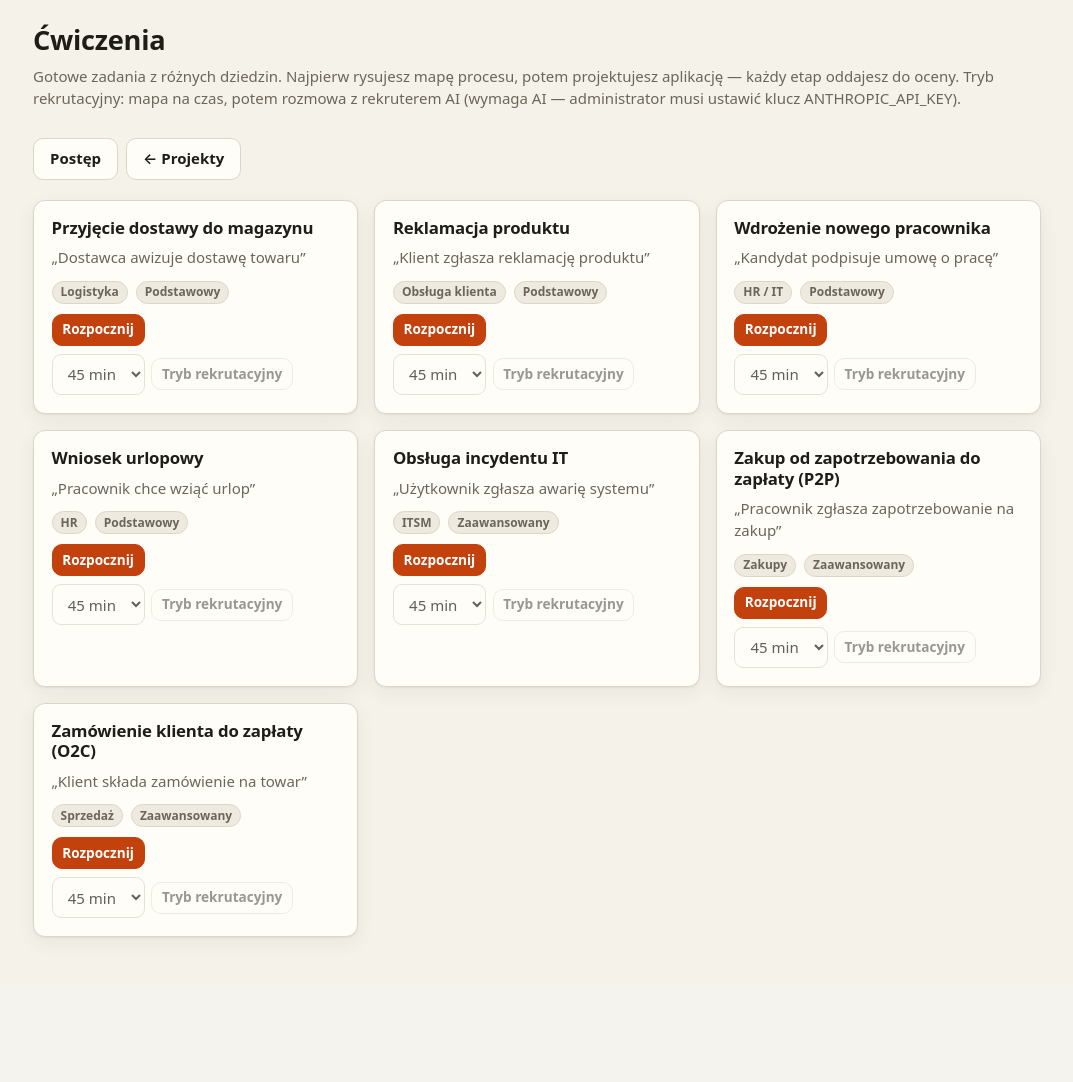
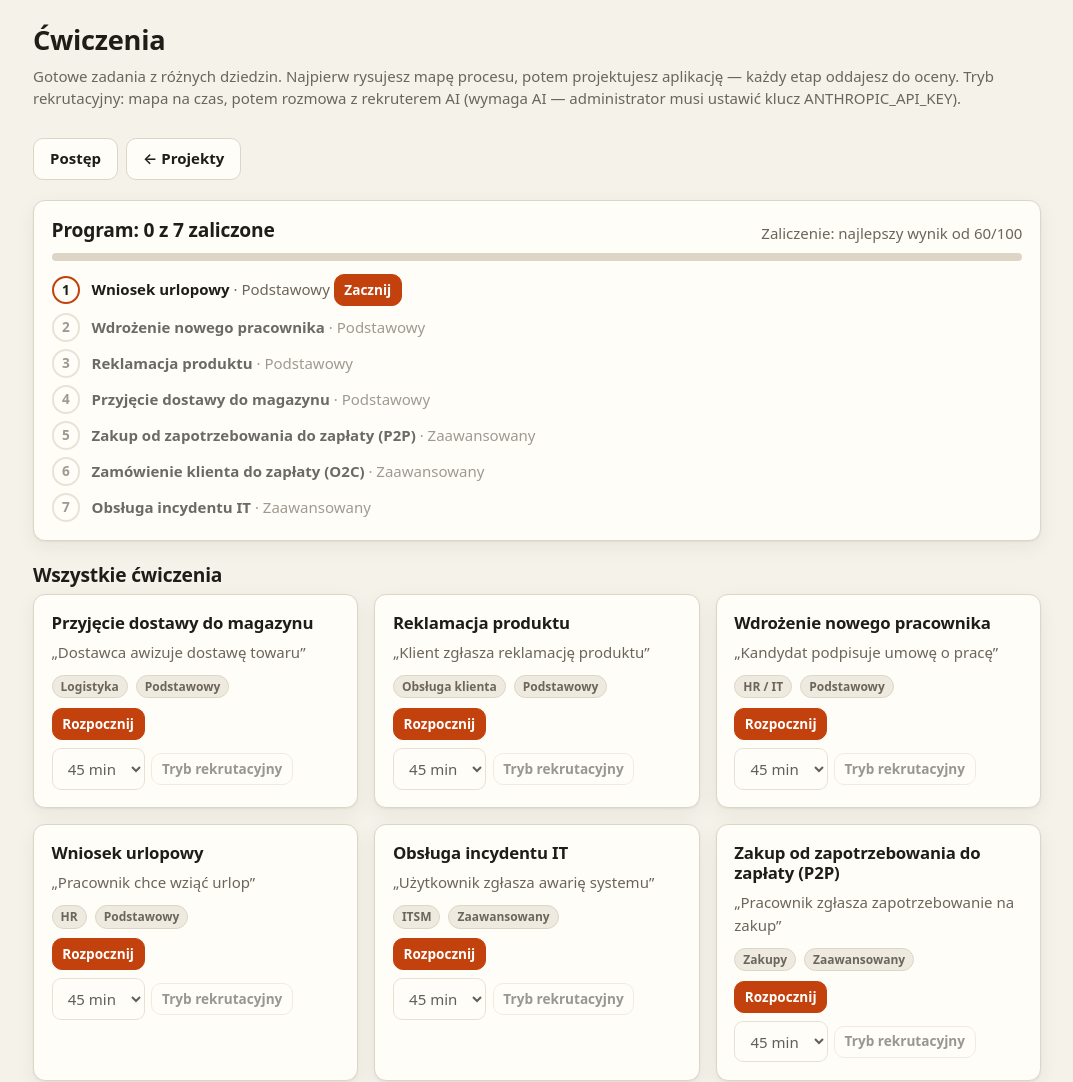
Before and after one commit to TomaszWu14/flowmap, a Flask app: page /cwiczenia in a window 1280 px wide. Shown: the part 54-1136 px from the top of the page, without its empty margins (103-1176 px from the left). Before the commit the page ends 993 px from the top, so only its background shows below. Run offline with Flask 3, Linux system fonts and the light colour scheme; the visitor is signed in with stand-in values (Sample User, id 1); data that the repository does not hold is empty; some libraries are stand-ins or nearby versions.

Commit message:
Program: ścieżka nauki na stronie ćwiczeń
Siedem ćwiczeń w stałej kolejności od najprostszego (urlop) do
najtrudniejszego (incydent IT), z paskiem postępu, statusem zaliczone /
następne / później (zaliczenie: najlepszy wynik od 60) i przyciskiem
startu przy następnym kroku. „Później” to podpowiedź, nie blokada —
każde ćwiczenie dalej można zacząć z katalogu.

Co-Authored-By: Claude Opus 5.5 (1M context) <noreply@anthropic.com>
Claude-Session: https://claude.ai/code/session_01HWyiYtDE7rKxPqYbiGi8yk

```diff
--- a/app/exercises/progress.py
+++ b/app/exercises/progress.py
@@ -88,3 +88,28 @@ def recommend(exercises: list[Exercise], score: dict[str, int], weak_topics: lis
         return undone[0], "Tego zadania jeszcze nie oddano."
     pick = min(exercises, key=lambda e: score[e.key])
     return pick, f"Tu masz najniższy wynik ({score[pick.key]}/100) — spróbuj poprawić."
+
+
+# Learning path: easiest first (one actor flow → parallel work → legal deadline → warehouse → finance → IT SLA).
+PROGRAM = ("urlopy", "onboarding", "reklamacje", "logistyka", "p2p", "o2c", "incydenty-it")
+PASS = 60  # best score that counts an exercise as passed on the path
+
+
+def program(exercises: dict[str, Exercise], best: dict[str, int]) -> list[dict]:
+    """Path steps with status: done (best ≥ PASS), next (the first not passed), later (after it).
+
+    ponytail: "later" is advice, not a lock — every exercise stays startable from the catalogue.
+    """
+    steps, found_next = [], False
+    for key in PROGRAM:
+        if key not in exercises:
+            continue
+        score = best.get(key)
+        if score is not None and score >= PASS:
+            status = "done"
+        elif not found_next:
+            status, found_next = "next", True
+        else:
+            status = "later"
+        steps.append({"ex": exercises[key], "score": score, "status": status})
+    return steps
--- a/app/exercises/routes.py
+++ b/app/exercises/routes.py
@@ -26,7 +26,10 @@ def index():
     best = dict(db.session.query(Project.exercise_key, func.max(ExerciseAttempt.score))
                 .join(Project, ExerciseAttempt.project_id == Project.id)
                 .filter(ExerciseAttempt.user_id == current_user.id).group_by(Project.exercise_key).all())
-    return render_template("exercises/index.html", exercises=catalog.all_exercises(), best=best,
+    exercises = catalog.all_exercises()
+    path = progress.program({e.key: e for e in exercises}, best)
+    return render_template("exercises/index.html", exercises=exercises, best=best, path=path,
+                           done=sum(s["status"] == "done" for s in path), passing=progress.PASS,
                            levels=catalog.LEVELS, ai=ai_enabled(), recruit_minutes=RECRUIT_MINUTES)
 
 
--- a/app/static/app.css
+++ b/app/static/app.css
@@ -402,3 +402,12 @@ kbd { font: inherit; font-size: .75rem; border: 1px solid var(--line); border-bo
 .replay-list li { padding: .35rem .5rem; border-radius: 8px; }
 .replay-list li.current { background: var(--surface-2); outline: 1px solid var(--line); }
 .replay-grid pre.mermaid { overflow-x: auto; background: transparent; border: 0; }
+
+/* Learning path on /cwiczenia */
+.program-path { list-style: none; padding: 0; margin: .8rem 0 0; display: grid; gap: .45rem; }
+.program-step { display: flex; gap: .7rem; align-items: center; }
+.program-dot { flex: none; width: 1.8rem; height: 1.8rem; border-radius: 50%; display: grid; place-items: center;
+  font-weight: 700; font-size: .85rem; border: 2px solid var(--line); color: var(--muted); }
+.program-step.done .program-dot { background: var(--ok); border-color: var(--ok); color: #fff; }
+.program-step.next .program-dot { border-color: var(--accent, var(--info)); color: var(--ink); }
+.program-step.later { opacity: .65; }
--- a/app/templates/exercises/index.html
+++ b/app/templates/exercises/index.html
@@ -7,6 +7,28 @@
   <div class="row"><a class="btn" href="{{ url_for('exercises.progress_page') }}">Postęp</a>
     <a class="btn" href="{{ url_for('projects.index') }}">← Projekty</a></div>
 </div>
+<section class="card program" aria-labelledby="program-h">
+  <div class="row" style="justify-content:space-between">
+    <h2 id="program-h">Program: {{ done }} z {{ path|length }} zaliczone</h2>
+    <span class="muted">Zaliczenie: najlepszy wynik od {{ passing }}/100</span>
+  </div>
+  <div class="bar" aria-hidden="true"><span style="width: {{ (100 * done / path|length)|round|int if path else 0 }}%" class="ok"></span></div>
+  <ol class="program-path">
+    {% for s in path %}
+    <li class="program-step {{ s.status }}"{% if s.status == 'next' %} aria-current="step"{% endif %}>
+      <span class="program-dot" aria-hidden="true">{{ '✓' if s.status == 'done' else loop.index }}</span>
+      <span><strong>{{ s.ex.title }}</strong> <span class="muted">· {{ levels[s.ex.level] }}{% if s.score is not none %} · {{ s.score }}/100{% endif %}</span>
+        {% if s.status == 'next' %}<form method="post" action="{{ url_for('exercises.start', key=s.ex.key) }}" style="display:inline">
+          <input type="hidden" name="csrf_token" value="{{ csrf_token() }}">
+          <button class="btn primary small" type="submit">{{ 'Popraw wynik' if s.score is not none else 'Zacznij' }}</button></form>{% endif %}
+      </span>
+    </li>
+    {% endfor %}
+  </ol>
+  {% if done == path|length and path %}<p class="ok">Cały program zaliczony — sprawdź się w trybie rekrutacyjnym.</p>{% endif %}
+</section>
+
+<h2 style="margin-top:1.4rem">Wszystkie ćwiczenia</h2>
 <div class="grid-cards">
   {% for ex in exercises %}
   <article class="card project-card">
```
Also changed, not shown: tests/test_progress.py (+16 -0 lines).
